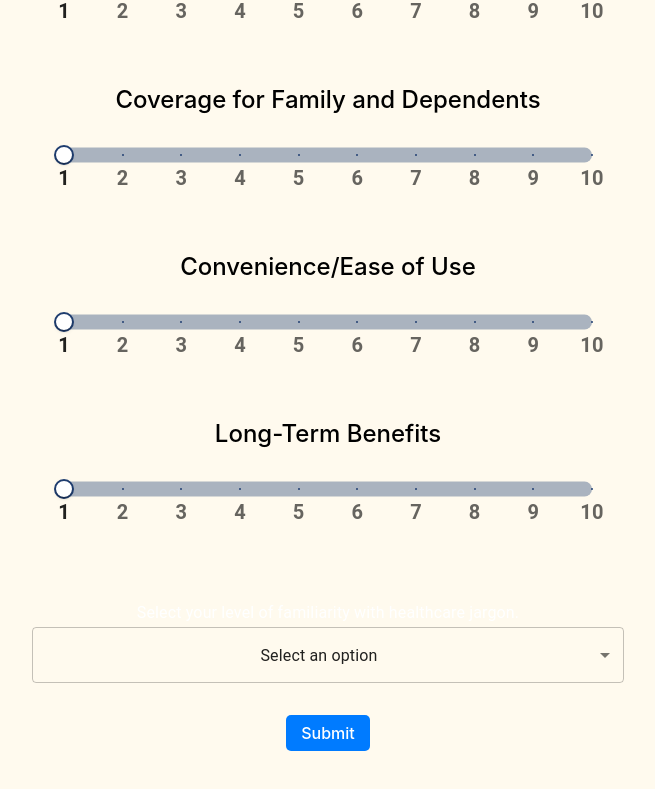
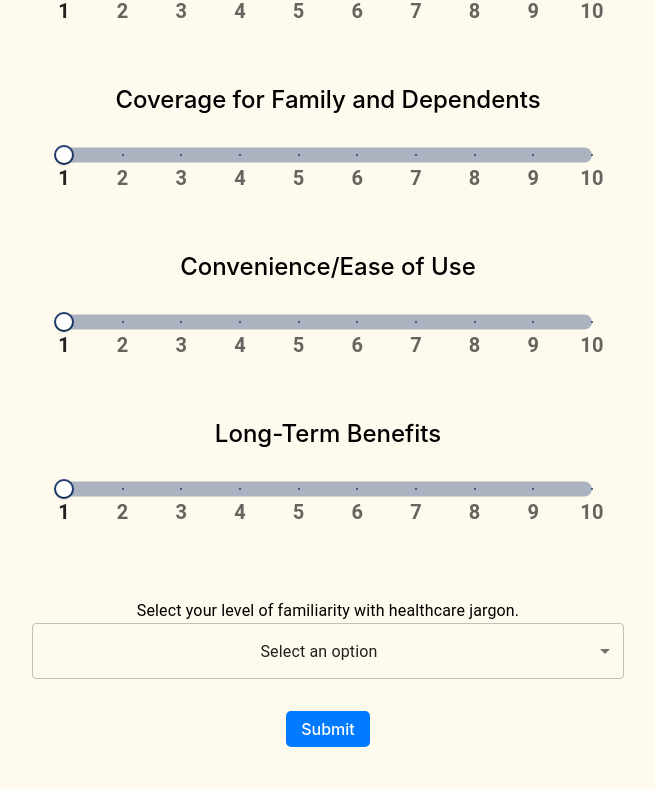
Before and after one commit to riasingh125/forge-spring25-software, a React (Vite) app in the folder frontend/: page /rankings in a window 1280 px wide. Shown: the part 1055-1844 px from the top of the page, without its empty margins (312-967 px from the left). Built offline with nearby package versions, Linux system fonts and the light colour scheme.

Commit message:
resolved merge conflicts

```diff
--- a/frontend/src/pages/Ranking/Rankings.tsx
+++ b/frontend/src/pages/Ranking/Rankings.tsx
@@ -82,10 +82,12 @@ const Rankings: React.FC<ResultsProps> = ({ results, setResults }) => {
 
     const fullUserData = { ...formData, ...rankings, selectedOption };
     console.log(files)
+
     const success = await sendInputData(fullUserData);
     const sucessUploadFiles = await uploadFiles(files);
-    // just updates results regardless
+
     navigate("/results");
+
     getResults().then((newResults) => {
       setResults(newResults);
     });
@@ -139,7 +141,7 @@ const Rankings: React.FC<ResultsProps> = ({ results, setResults }) => {
 
             {/* Dropdown Selection */}
             <Box sx={{ marginTop: 4, textAlign: "center" }}>
-                <Typography variant="subtitle1">Select your level of familiarity with healthcare jargon.</Typography>
+                <Typography >Select your level of familiarity with healthcare jargon.</Typography>
                 <Select value={selectedOption} onChange={handleDropdownChange} displayEmpty fullWidth error={dropdownError}>
                     <MenuItem value="" disabled>Select an option</MenuItem>
                     <MenuItem value="Option 1">Unfamiliar</MenuItem>
```
